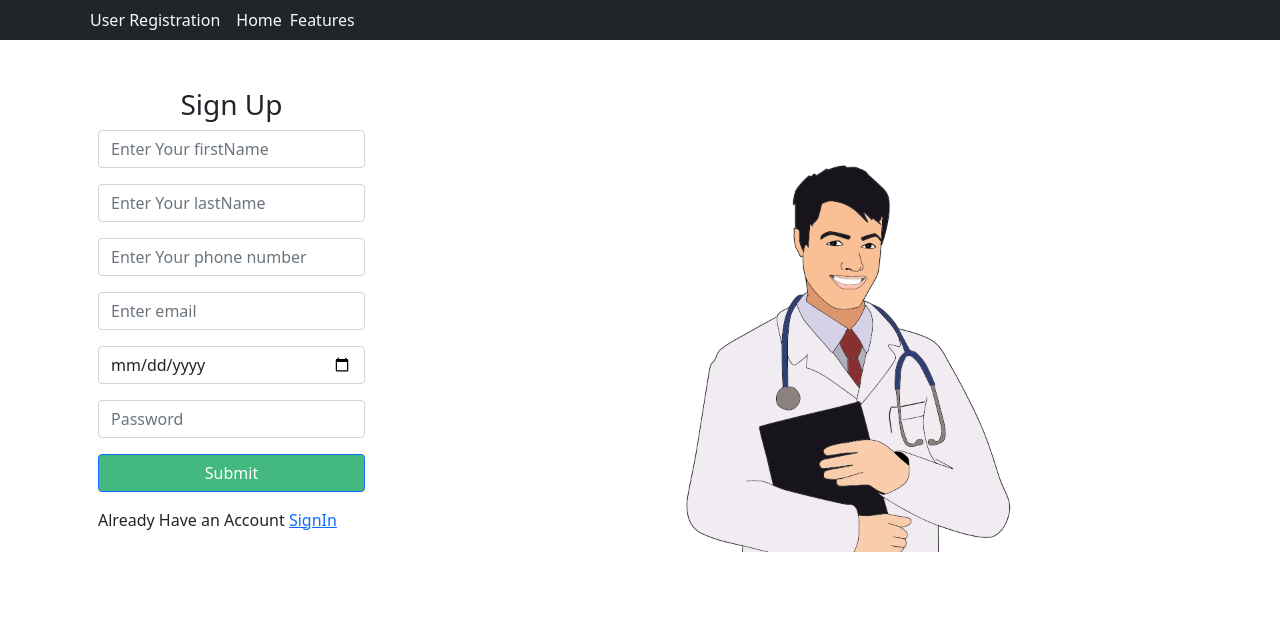
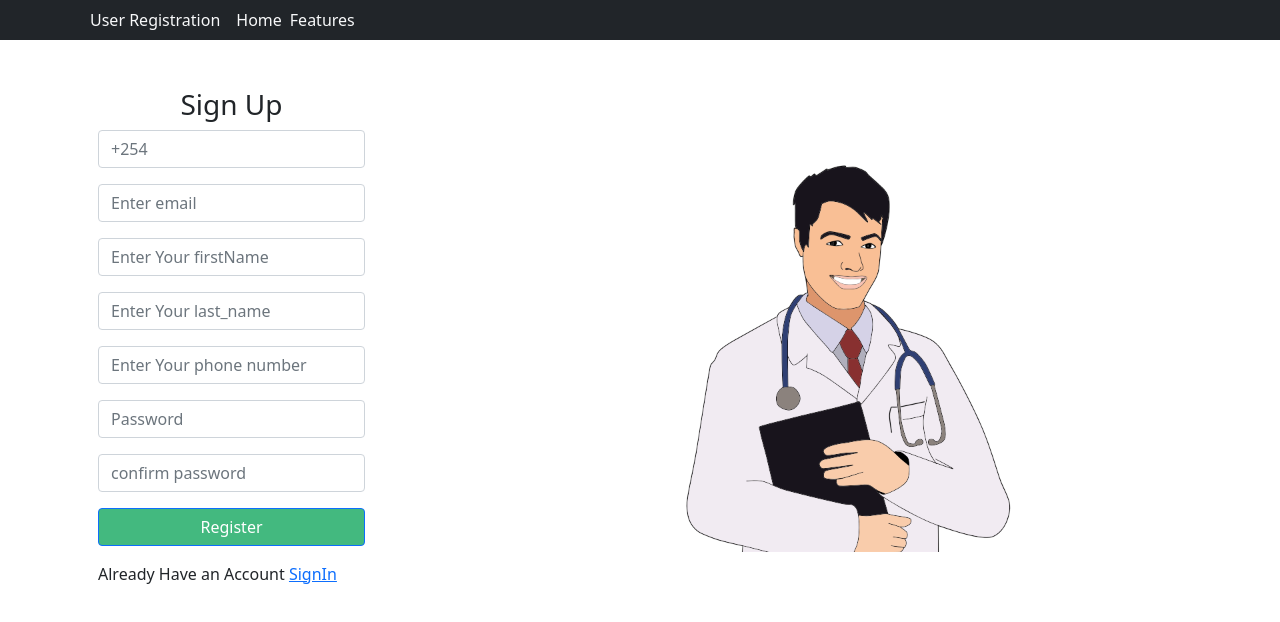
Before and after one commit to Bria222/Global-clinic, a React (Create React App) app: page / in a window 1280 px wide. Shown: the top 622 px of the page. Built offline with nearby package versions, Linux system fonts and the light colour scheme.

Commit message:
data validation

```diff
--- a/src/components/Details.js
+++ b/src/components/Details.js
@@ -2,7 +2,6 @@ import React, { useEffect, useState } from 'react'
 import Modal from 'react-bootstrap/Modal'
 import Button from 'react-bootstrap/Button'
 import { useNavigate } from 'react-router-dom'
-
 const Details = () => {
 
     const [logindata, setLoginData] = useState([]);
--- a/src/components/Home.js
+++ b/src/components/Home.js
@@ -8,29 +8,24 @@ import { ToastContainer, toast } from 'react-toastify';
   import 'react-toastify/dist/ReactToastify.css';
 
 const Home = () => {
-
-    const history = useNavigate();
+const history = useNavigate();
 
     const [inpval, setInpval] = useState({
-        firstName: "",
-        lastName: "",
-        phone: "",
+        country_code:"",
         email: "",
-        date: "",
-        password: ""
+        first_name: "",
+        last_name: "",
+        number: "",
+       password: "",
+       password_confirmation:""
     })
     const [data, setData] = useState([]);
     console.log(inpval);
 
     const getdata = (e) => {
-        // console.log(e.target.value);
-
-
-        const { value, name } = e.target;
+      const { value, name } = e.target;
         // console.log(value,name);
-
-
-        setInpval(() => {
+       setInpval(() => {
             return {
                 ...inpval,
                 [name]: value
@@ -38,25 +33,30 @@ const Home = () => {
         })
 
     }
-
-    const addData = (e) => {
+     const addData = (e) => {
         e.preventDefault();
 
-        const { firstName, lastName,phone, email, date, password } = inpval;
+        const {country_code,email, first_name, last_name,number, password,password_confirmation } = inpval;
 
-        if (firstName === "") {
-            toast.error(' firstname field is requred!',{
+        if (country_code === "" && country_code.length < 4) {
+            toast.error(' please check your country code',{
                 position: "top-center",
         });
-    }else if (lastName === "") {
-            toast.error('lastName field is requred!',{
+       }
+
+        if (first_name === "") {
+            toast.error(' first_name field is requred!',{
+                position: "top-center",
+        });
+       }else if (last_name === "") {
+            toast.error('last_name field is requred!',{
                 position: "top-center",
                 });
-            }else if (phone === "") {
-            toast.error('phone field is requred!',{
+            }else if (number === "") {
+            toast.error('number field is requred!',{
                 position: "top-center",
                  });
-                } else if (phone.length < 10) {
+                } else if (number.length < 10) {
                     toast.error('phone number not complete',{
                        position: "top-center",
                    });
@@ -68,11 +68,7 @@ const Home = () => {
              toast.error('please enter valid email address',{
                 position: "top-center",
             });
-        } else if (date === "") {
-             toast.error('date field is requred',{
-                position: "top-center",
-            });
-        } else if (password === "") {
+        }  else if (password === "") {
              toast.error('password field is requred',{
                 position: "top-center",
             });
@@ -81,6 +77,7 @@ const Home = () => {
                 position: "top-center",
             });
         } else {
+            alert('data added succesfully');
             console.log("data added succesfully");
             history("/login")
             localStorage.setItem("userDetails",JSON.stringify([...data,inpval]));
@@ -96,35 +93,42 @@ const Home = () => {
                     <div className="left_data mt-3 p-3" style={{ width: "100%" }}>
                         <h3 className='text-center col-lg-6'>Sign Up</h3>
                         <Form >
-                            <Form.Group className="mb-3 col-lg-6" controlId="formBasicEmail">
+                            <Form.Group className="mb-3 col-lg-6" controlId="countrycode">
 
-                                <Form.Control type="text" name='firstName' onChange={getdata} placeholder="Enter Your firstName" />
+                            <Form.Control type="number" name='country_code' onChange={getdata} placeholder="+254" />
                             </Form.Group>
                             <Form.Group className="mb-3 col-lg-6" controlId="formBasicEmail">
 
-                                <Form.Control type="text" name='lastName' onChange={getdata} placeholder="Enter Your lastName" />
-                            </Form.Group>
-                            <Form.Group className="mb-3 col-lg-6" controlId="formBasicEmail">
-
-                                <Form.Control type="number" name='phone' onChange={getdata} placeholder="Enter Your phone number" />
+                            <Form.Control type="email" name='email' onChange={getdata} placeholder="Enter email" />
                             </Form.Group>
 
-                            <Form.Group className="mb-3 col-lg-6" controlId="formBasicEmail">
 
-                                <Form.Control type="email" name='email' onChange={getdata} placeholder="Enter email" />
+                            <Form.Group className="mb-3 col-lg-6" controlId="first_name">
+
+                                <Form.Control type="text" name='first_name' onChange={getdata} placeholder="Enter Your firstName" />
+                            </Form.Group>
+                            <Form.Group className="mb-3 col-lg-6" controlId="lastname">
+
+                                <Form.Control type="text" name='last_name' onChange={getdata} placeholder="Enter Your last_name" />
+                            </Form.Group>
+                            <Form.Group className="mb-3 col-lg-6" controlId="number">
+
+                                <Form.Control type="number" name='number' onChange={getdata} placeholder="Enter Your phone number" />
                             </Form.Group>
 
-                            <Form.Group className="mb-3 col-lg-6" controlId="formBasicEmail">
 
-                                <Form.Control onChange={getdata} name='date' type="date" />
-                            </Form.Group>
 
                             <Form.Group className="mb-3 col-lg-6" controlId="formBasicPassword">
 
                                 <Form.Control type="password" name='password' onChange={getdata} placeholder="Password" />
                             </Form.Group>
+
+                            <Form.Group className="mb-3 col-lg-6" controlId="password_confirmation">
+
+                                <Form.Control type="password" name='password_confirmation' onChange={getdata} placeholder="confirm password" />
+                            </Form.Group>
                             <Button variant="primary" className='col-lg-6' onClick={addData} style={{ background: "rgb(67, 185, 127)" }} type="submit">
-                                Submit
+                                Register
                             </Button>
                         </Form>
                         <p className='mt-3'>Already Have an Account <span><NavLink to="/login">SignIn</NavLink></span> </p>
--- a/src/components/Login.js
+++ b/src/components/Login.js
@@ -69,7 +69,8 @@ const Login = () => {
                 if (userlogin.length === 0) {
                     alert("invalid details")
                 } else {
-                    console.log("user login succesfulyy");
+                    alert('user login succesfulyy')
+                    //console.log("user login succesfulyy");
 
                     localStorage.setItem("user_login", JSON.stringify(userlogin))
 
```
Also changed, not shown: 1 other file (tests, documents, lock files or other folders).
